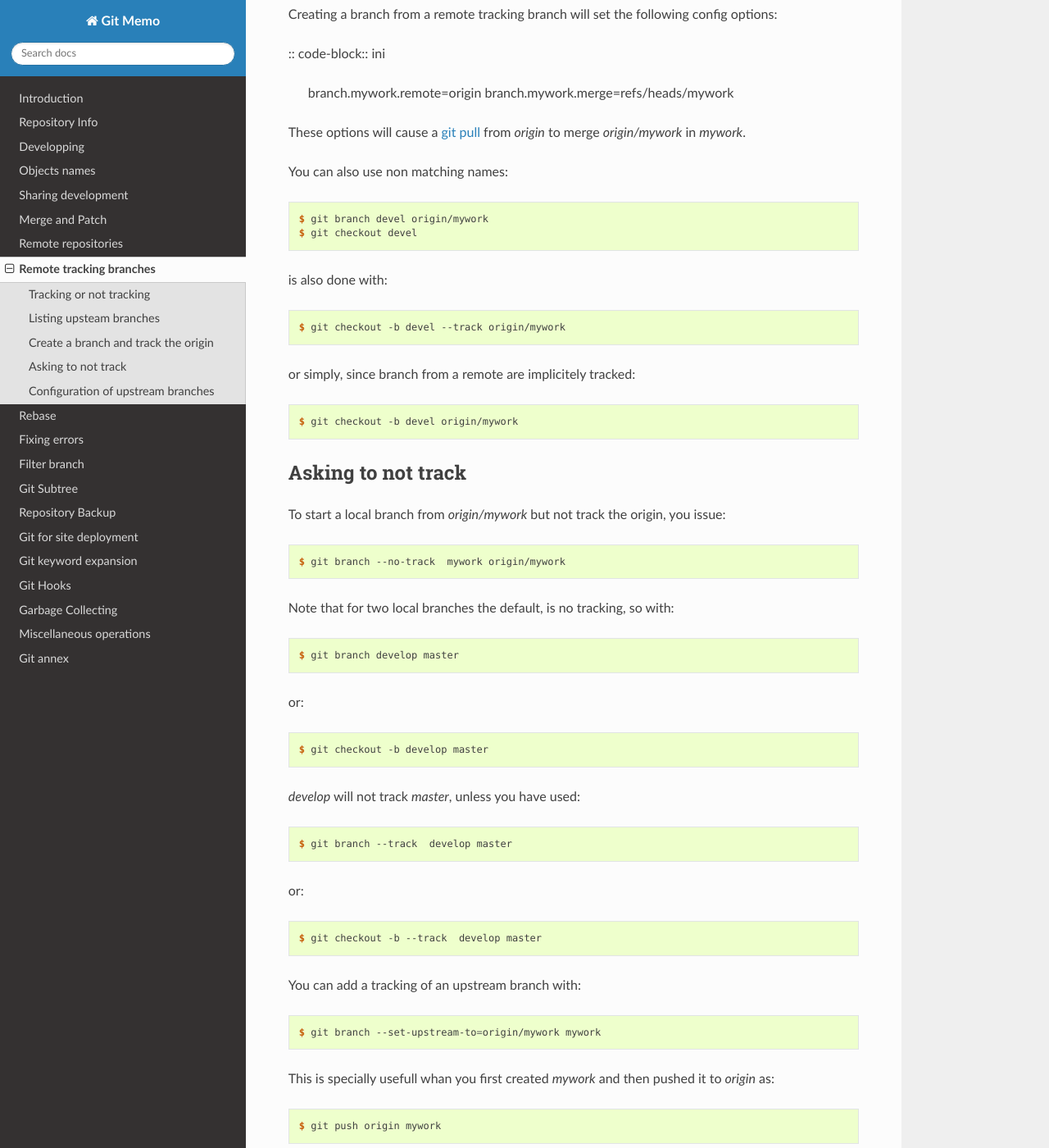
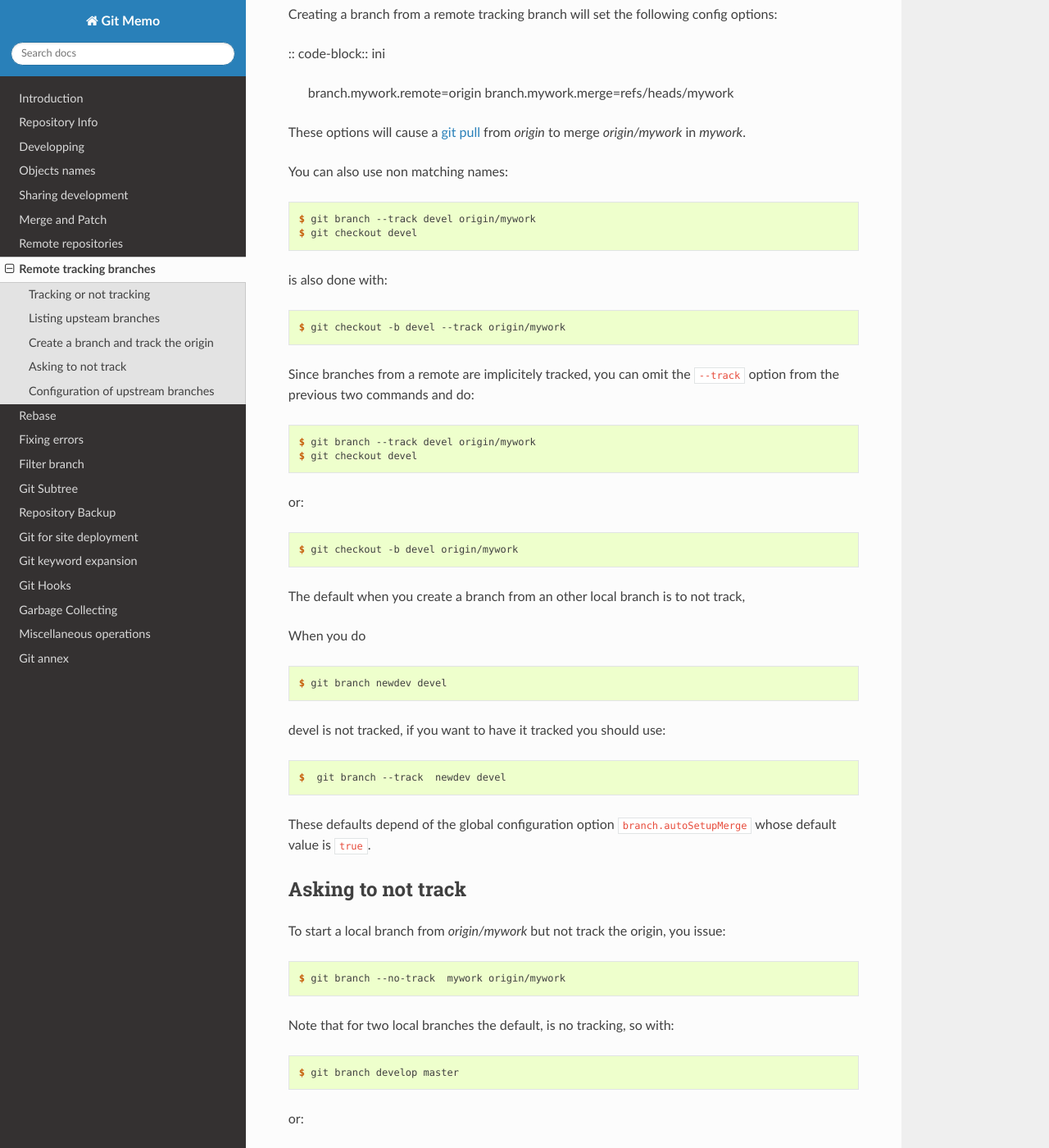
Before and after one commit to marczz/git-memo, a Sphinx documentation site: the page built from source/remote_tracking.rst, in a window 1280 px wide and 1400 px high, scrolled down 1463 px. Shown: the whole window at 82% size. Built offline with Sphinx 7.4.7 and the Read the Docs theme 2.0.0, drawn with Linux system fonts in a browser that asks for light colours; some of the changed text lies outside the part shown.

Commit message:
remote_tracking.rst: improved explanations.

```diff
--- a/source/remote_tracking.rst
+++ b/source/remote_tracking.rst
@@ -84,16 +84,38 @@ These options will cause a :gitdoc:`git pull<git-pull.html>` from
 
 You can also use non matching names::
 
-    $ git branch devel origin/mywork
+    $ git branch --track devel origin/mywork
     $ git checkout devel
 
 is also done with::
 
     $ git checkout -b devel --track origin/mywork
 
-or simply, since branch from a remote are implicitely tracked::
+Since branches from a remote are implicitely tracked, you can omit the ``--track``
+option from the previous two commands and do::
+
+    $ git branch --track devel origin/mywork
+    $ git checkout devel
+
+or::
 
     $ git checkout -b devel origin/mywork
+
+
+The default when you create a branch from an other local branch is to not track,
+
+When you do ::
+
+  $ git branch newdev devel
+
+devel is not tracked, if you want to have it tracked you should use::
+
+  $  git branch --track  newdev devel
+
+These defaults depend of the global configuration option ``branch.autoSetupMerge`` whose
+default value is ``true``.
+
+
 
 Asking to not track
 -------------------
```
Also changed, not shown: other parts of source/remote_tracking.rst (+0 -3 lines).
